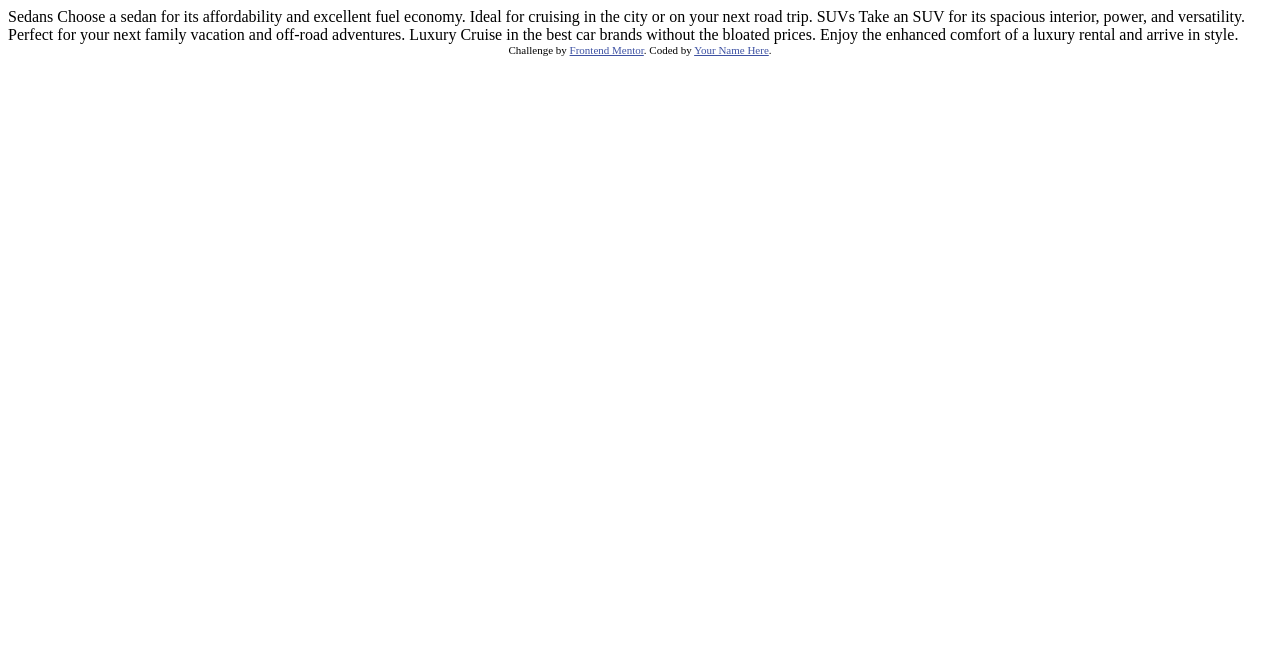
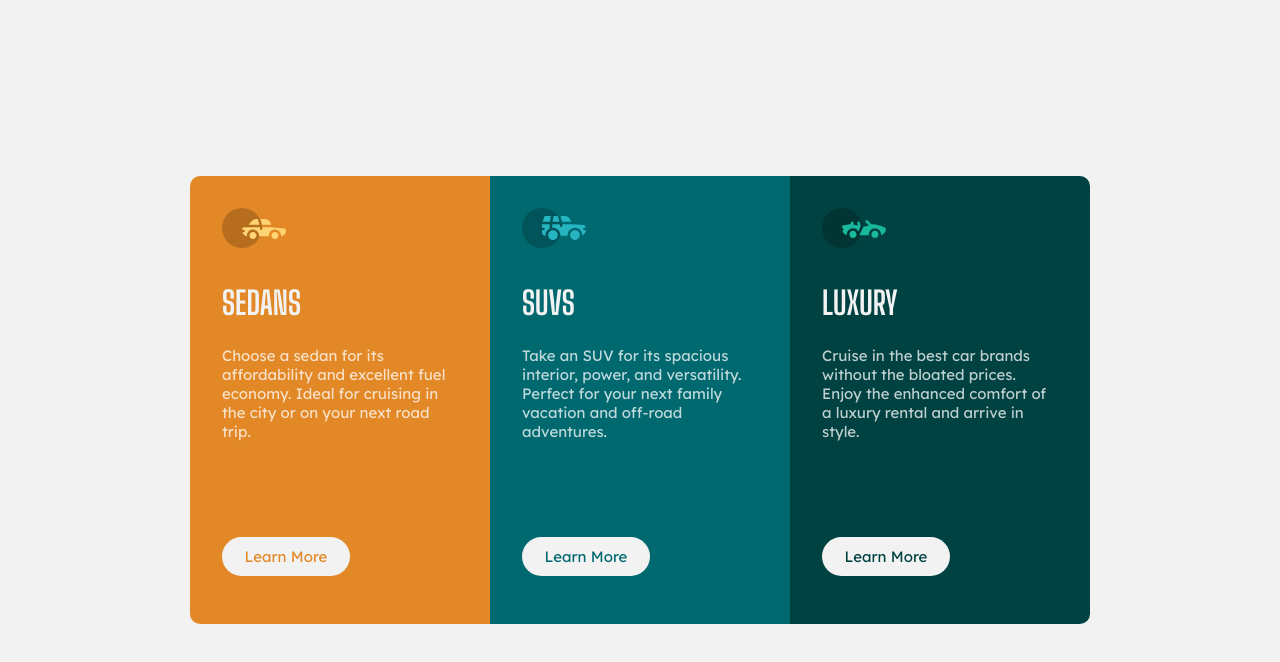
Before and after one commit to devaramnye/3-column-preview-card-component, a plain HTML site: page index.html in a window 1280 px wide. Drawn offline with Linux system fonts and the light colour scheme.

Commit message:
Finished project

```diff
--- a/index.html
+++ b/index.html
@@ -5,32 +5,39 @@
   <meta name="viewport" content="width=device-width, initial-scale=1.0"> <!-- displays site properly based on user's device -->
 
   <link rel="icon" type="image/png" sizes="32x32" href="./images/favicon-32x32.png">
+  <link rel="stylesheet" href="./styles.css">
+  <link rel="preconnect" href="https://fonts.googleapis.com">
+  <link rel="preconnect" href="https://fonts.gstatic.com" crossorigin>
+  <link href="https://fonts.googleapis.com/css2?family=Big+Shoulders+Display:wght@700&family=Lexend+Deca&display=swap" rel="stylesheet">
 
   <title>Frontend Mentor | 3-column preview card component</title>
-
-  <!-- Feel free to remove these styles or customise in your own stylesheet 👍 -->
-  <style>
-    .attribution { font-size: 11px; text-align: center; }
-    .attribution a { color: hsl(228, 45%, 44%); }
-  </style>
 </head>
 <body>
-
-  Sedans
-  Choose a sedan for its affordability and excellent fuel economy. Ideal for cruising in the city
-  or on your next road trip.
-
-  SUVs
-  Take an SUV for its spacious interior, power, and versatility. Perfect for your next family vacation
-  and off-road adventures.
-
-  Luxury
-  Cruise in the best car brands without the bloated prices. Enjoy the enhanced comfort of a luxury
-  rental and arrive in style.
-
-  <div class="attribution">
-    Challenge by <a href="https://www.frontendmentor.io?ref=challenge" target="_blank">Frontend Mentor</a>.
-    Coded by <a href="#">Your Name Here</a>.
-  </div>
+  <main>
+    <div class="section s1">
+      <img src="./images/icon-sedans.svg" alt="">
+      <h1>Sedans</h1>
+      <p class="p1">Choose a sedan for its affordability and excellent fuel economy. Ideal for cruising in the city or on your next road trip.</p>
+      <div class="button hover1">
+        <p class="b1">Learn More</p>
+      </div>
+    </div>
+    <div class="section s2">
+      <img src="./images/icon-suvs.svg" alt="">
+      <h1>SUVs</h1>
+      <p class="p2">Take an SUV for its spacious interior, power, and versatility. Perfect for your next family vacation and off-road adventures.</p>
+      <div class="button hover2">
+        <p class="b2">Learn More</p>
+      </div>
+    </div>
+    <div class="section s3">
+      <img src="./images/icon-luxury.svg" alt="">
+      <h1>Luxury</h1>
+      <p class="p3">Cruise in the best car brands without the bloated prices. Enjoy the enhanced comfort of a luxury rental and arrive in style.</p>
+      <div class="button hover3">
+        <p class="b3">Learn More</p>
+      </div>
+    </div>
+  </main>
 </body>
 </html>
--- /dev/null
+++ b/styles.css
@@ -0,0 +1,136 @@
+* {
+    box-sizing: border-box;
+    margin: 0;
+}
+
+:root {
+    --first-section: hsl(31, 77%, 52%);
+    --second-section: hsl(184, 100%, 22%);
+    --third-section: hsl(179, 100%, 13%);
+    /* background, headings & buttons */
+    --light-gray: hsl(0, 0%, 95%);
+    /* paragraphs */
+    --transparent-white: hsla(0, 0%, 100%, 0.75);
+}
+
+body {
+    background-color: var(--light-gray);
+}
+
+main {
+    display: flex;
+    flex-direction: column;
+    justify-content: center;
+    align-items: center;
+    min-height: 100vh;
+    padding: 4rem 0;
+}
+
+img {
+    margin-bottom: 1rem;
+}
+
+.section {
+    max-width: 18.75rem;
+    padding: 2rem 2rem 1rem 2rem;
+}
+
+.s1 {
+    background-color: var(--first-section);
+    border-radius: 10px 10px 0 0;
+}
+
+.s2 {
+    background-color: var(--second-section);
+}
+
+.s3 {
+    background-color: var(--third-section);
+    border-radius: 0 0 10px 10px;
+}
+
+.button {
+    background-color: var(--light-gray);
+    max-width: 8rem;
+    margin: 1rem 0;
+    text-align: center;
+    border-radius: 20px;
+    padding: 0.6rem;
+    margin-top: 2rem;
+    margin-bottom: 2rem;
+}
+
+.hover1:hover {
+    border: 1px solid var(--light-gray);
+    background-color: var(--first-section);
+}
+
+.b1:hover {
+    color: var(--light-gray);
+}
+
+.hover2:hover {
+    border: 1px solid var(--light-gray);
+    background-color: var(--second-section);
+}
+
+.b2:hover {
+    color: var(--light-gray);
+}
+
+.hover3:hover {
+    border: 1px solid var(--light-gray);
+    background-color: var(--third-section);
+}
+
+.b3:hover {
+    color: var(--light-gray);
+}
+
+.b1 {
+    color: var(--first-section);
+}
+
+.b2 {
+    color: var(--second-section);
+}
+
+.b3 {
+    color: var(--third-section);
+}
+
+p {
+    color: var(--transparent-white);
+    font-family: 'Lexend Deca', sans-serif;
+    font-weight: 400;
+    font-size: 0.938rem;
+}
+
+.p1,
+.p2,
+.p3 {
+    margin-top: 1.5rem;
+}
+
+h1 {
+    font-family: 'Big Shoulders Display', cursive;
+    font-weight: 700;
+    color: var(--light-gray);
+    text-transform: uppercase;
+    margin-top: 1rem;
+}
+
+@media screen and (min-width: 900px) {
+    main {
+        flex-direction: row;
+    }
+    .s1 {
+        border-radius: 10px 0 0 10px;
+    }
+    .s3 {
+        border-radius: 0 10px 10px 0;
+    }
+    .button {
+        margin-top: 6rem;
+    }
+}
```
